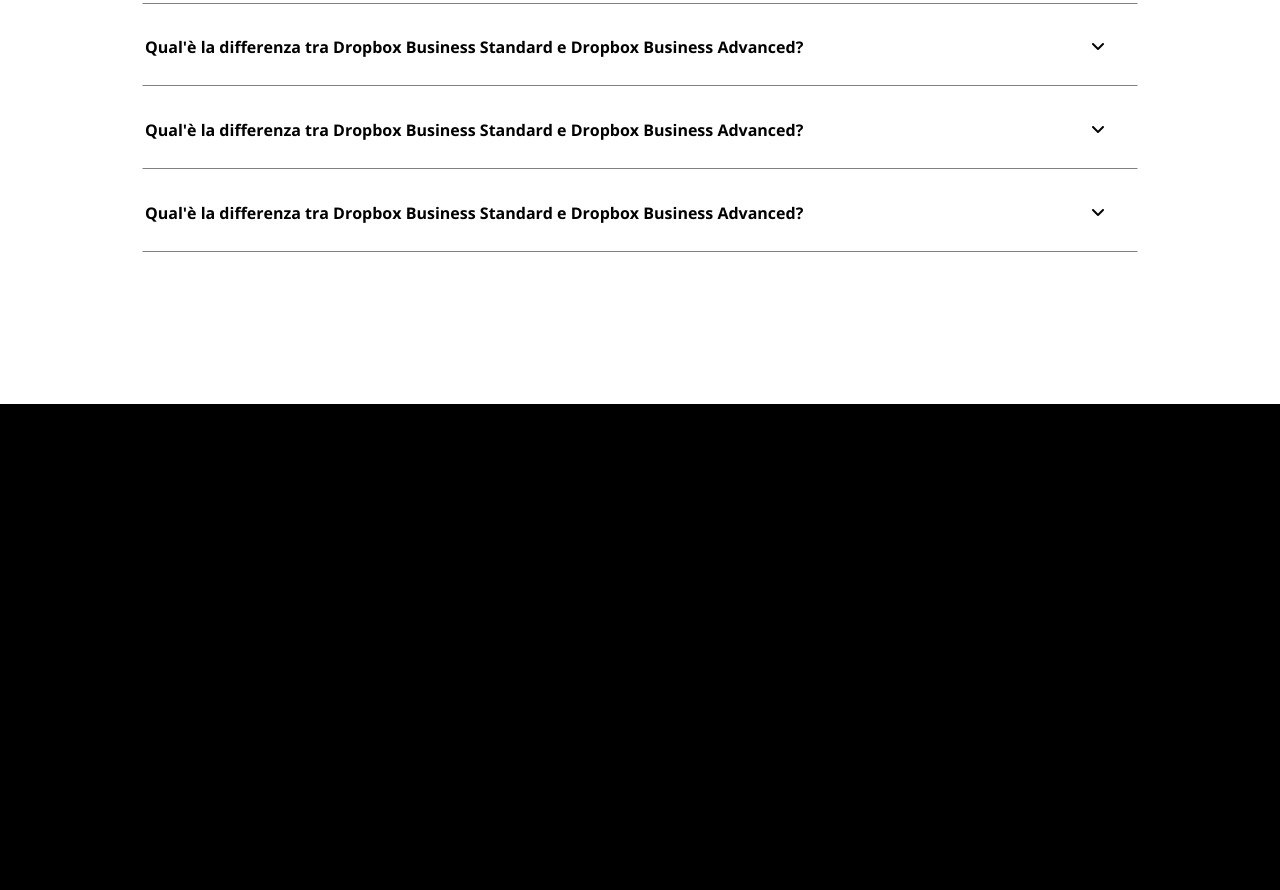
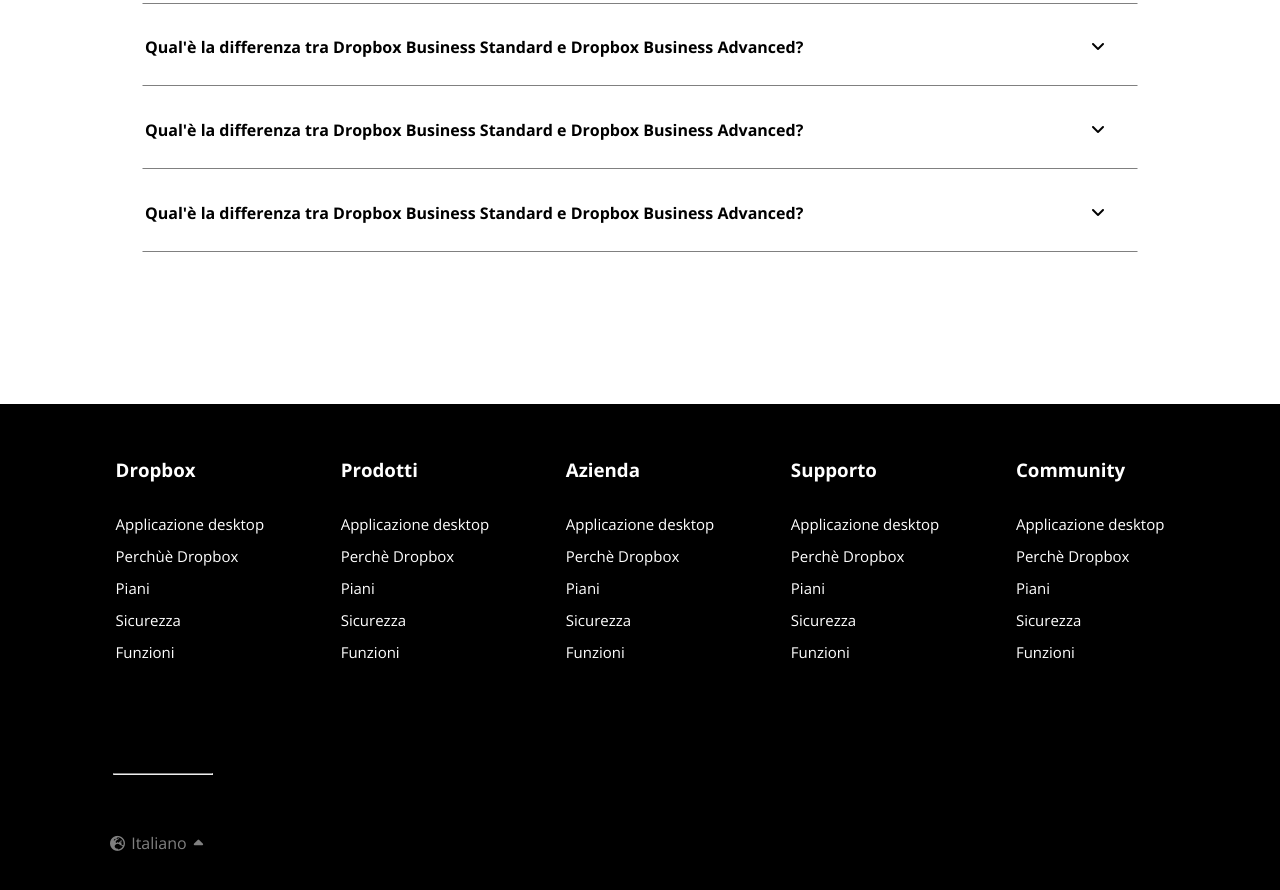
Before and after one commit to iTsGiuse/htmlcss-dropbox, a plain HTML site: page index.html in a window 1280 px wide. Shown: the part 5306-6196 px from the top of the page. Drawn offline with nearby package versions, Linux system fonts and the light colour scheme.

Commit message:
feat: add footer

```diff
--- a/index.html
+++ b/index.html
@@ -496,7 +496,86 @@
 
     </main>
     <footer>
-
+        <section class="container c-large flex-space-evenly">
+            <div class="container flex-column">
+                <div class="box">
+                    <h3 class="txt-white">Dropbox</h3>
+                </div>
+                <div class="box">
+                    <ul class="ul_verticale">
+                        <li class="li_verticale"> <a class="link link_bianco" href="#">Applicazione desktop</a></li>
+                        <li class="li_verticale"> <a class="link link_bianco" href="#">Perchùè Dropbox</a></li>
+                        <li class="li_verticale"> <a class="link link_bianco" href="#">Piani</a></li>
+                        <li class="li_verticale"> <a class="link link_bianco" href="#">Sicurezza</a></li>
+                        <li class="li_verticale"> <a class="link link_bianco" href="#">Funzioni</a></li>
+                    </ul>
+                </div>
+            </div>
+            <div class="container flex-column">
+                <div class="box">
+                    <h3 class="txt-white">Prodotti</h3>
+                </div>
+                <div class="box">
+                    <ul class="ul_verticale">
+                        <li class="li_verticale"> <a class="link link_bianco" href="#">Applicazione desktop</a></li>
+                        <li class="li_verticale"> <a class="link link_bianco" href="#">Perchè Dropbox</a></li>
+                        <li class="li_verticale"> <a class="link link_bianco" href="#">Piani</a></li>
+                        <li class="li_verticale"> <a class="link link_bianco" href="#">Sicurezza</a></li>
+                        <li class="li_verticale"> <a class="link link_bianco" href="#">Funzioni</a></li>
+                    </ul>
+                </div>
+            </div>
+            <div class="container flex-column">
+                <div class="box">
+                    <h3 class="txt-white">Azienda</h3>
+                </div>
+                <div class="box">
+                    <ul class="ul_verticale">
+                        <li class="li_verticale"> <a class="link link_bianco" href="#">Applicazione desktop</a></li>
+                        <li class="li_verticale"> <a class="link link_bianco" href="#">Perchè Dropbox</a></li>
+                        <li class="li_verticale"> <a class="link link_bianco" href="#">Piani</a></li>
+                        <li class="li_verticale"> <a class="link link_bianco" href="#">Sicurezza</a></li>
+                        <li class="li_verticale"> <a class="link link_bianco" href="#">Funzioni</a></li>
+                    </ul>
+                </div>
+            </div>
+            <div class="container flex-column">
+                <div class="box">
+                    <h3 class="txt-white">Supporto</h3>
+                </div>
+                <div class="box">
+                    <ul class="ul_verticale">
+                        <li class="li_verticale"> <a class="link link_bianco" href="#">Applicazione desktop</a></li>
+                        <li class="li_verticale"> <a class="link link_bianco" href="#">Perchè Dropbox</a></li>
+                        <li class="li_verticale"> <a class="link link_bianco" href="#">Piani</a></li>
+                        <li class="li_verticale"> <a class="link link_bianco" href="#">Sicurezza</a></li>
+                        <li class="li_verticale"> <a class="link link_bianco" href="#">Funzioni</a></li>
+                    </ul>
+                </div>
+            </div>
+            <div class="container flex-column">
+                <div class="box">
+                    <h3 class="txt-white">Community</h3>
+                </div>
+                <div class="box">
+                    <ul class="ul_verticale">
+                        <li class="li_verticale"> <a class="link link_bianco" href="#">Applicazione desktop</a></li>
+                        <li class="li_verticale"> <a class="link link_bianco" href="#">Perchè Dropbox</a></li>
+                        <li class="li_verticale"> <a class="link link_bianco" href="#">Piani</a></li>
+                        <li class="li_verticale"> <a class="link link_bianco" href="#">Sicurezza</a></li>
+                        <li class="li_verticale"> <a class="link link_bianco" href="#">Funzioni</a></li>
+                    </ul>
+                </div>
+            </div>
+        </section>
+        <section class="container c-large">
+            <hr class="hr_footer">
+            <div class="box">
+                <i class="mondo fa-solid fa-earth-europe"></i>
+                <span class="txt-grigio">Italiano</span>
+                <i class="angolo_su fa-solid fa-caret-up"></i>
+            </div>
+        </section>
     </footer>
 </body>
 </html>
--- a/style.css
+++ b/style.css
@@ -113,6 +113,16 @@ footer{
     flex-direction: row;
     flex-wrap: wrap;
 }
+.flex-space-evenly{
+    display: flex;
+    justify-content: space-evenly;
+    margin-top: 40px;
+}
+.flex-column{
+    display: flex;
+    flex-direction: column;
+    margin-top: 50px;
+}
 /* FINE DISPLAY */
 
 /* INIZIO IMMAGINI */
@@ -141,6 +151,10 @@ h2{
 .txt-grigio{
     color: grey;
 }
+.txt-white{
+    color: white;
+    margin-bottom: 20px;
+}
 .txt-title-clienti{
     font-size: 60px;
 }
@@ -155,6 +169,23 @@ h2{
 .angolo_giu{
     text-align: right;
     margin-right: 30px;
+}
+
+.mondo{
+    display: flex;
+    margin-left: 68px;
+    margin-top: 50px;
+    margin-right: 2px;
+    color: grey;
+    font-size: 15px;
+
+}
+.angolo_su{
+    margin-left: 3px;
+    display: flex;
+    margin-top: 50px;
+    color: grey;
+    font-size: 15px;
 }
 
 /* FINE ICONCINE */
@@ -173,7 +204,7 @@ h2{
     font-size: 20px;
     margin-top: 5px;
     margin-bottom: 5px;
-
+    gap: 10px;
 }
 .ul_offerte, .li_offerte{
     list-style-type: none;
@@ -268,6 +299,13 @@ input{
     margin-top: 40px;
     margin-bottom: 40px;
 }
+.hr_footer{
+    border-top: 1px solid grey;
+    width: 100px;
+    margin-left: 72px;
+    margin-top: 100px;
+    margin-bottom: 10px;
+ }
 
 .btn-offerte{
     width: 300px;
```
